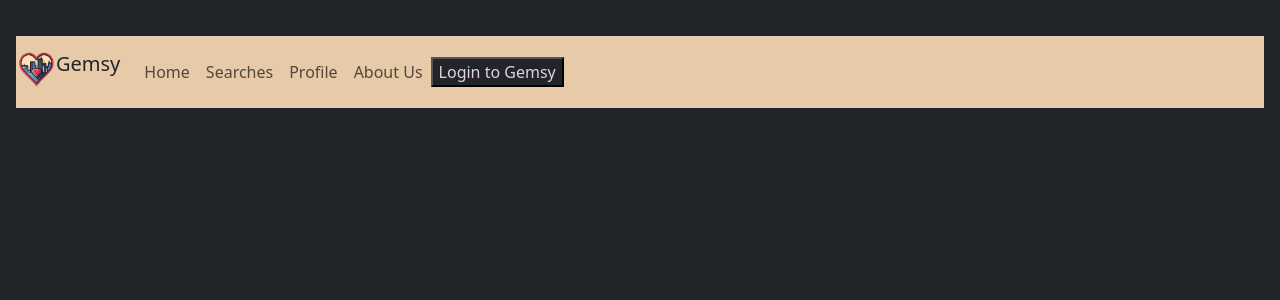
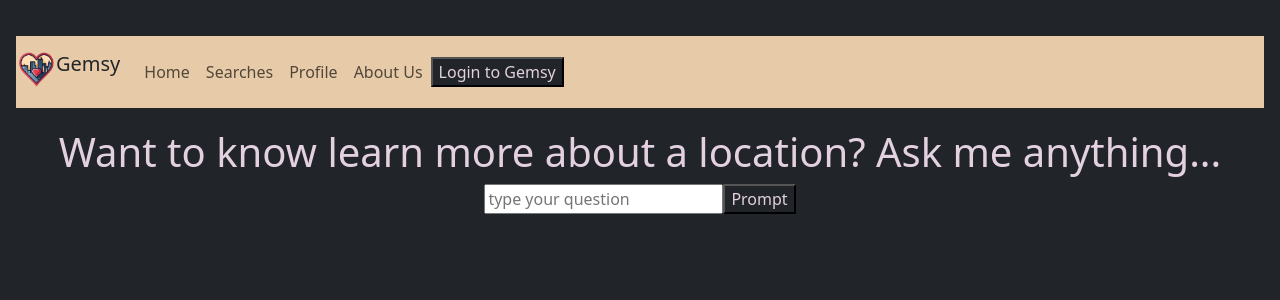
Before and after one commit to 301-Team-2/gemsy, a React (Vite) app: page /chat in a window 1280 px wide. Shown: the top 300 px of the page. Built offline with nearby package versions, Linux system fonts and the light colour scheme.

Commit message:
added chat page

```diff
--- a/src/App.jsx
+++ b/src/App.jsx
@@ -9,6 +9,7 @@ import {
 import SearchDates from './components/SearchDates';
 import Profile from './components/Profile';
 import About from './components/About';
+import ChatGPT from './components/ChatGPT';
 import { LocationProvider } from "./components/LocationContext"; // Use relative import
 
 class App extends React.Component {
@@ -23,6 +24,10 @@ class App extends React.Component {
                 exact path="/"
                 element={<SearchDates />}
               />
+              <Route
+                exact path="/chat"
+                element={<ChatGPT/>}
+                />
               <Route
                 path="/profile"
                 element={<Profile />}
--- /dev/null
+++ b/src/components/ChatGPT.jsx
@@ -0,0 +1,48 @@
+import axios from 'axios';
+import React, {useState} from 'react';
+
+function ChatGPT(){
+    const [searchPromptData, setSearchPromptData] = useState({ prompt: ''});
+    const [promptResponse, setPromptResponse] = useState ('');
+
+const handleSearch = async () => {
+    try {
+        const chatApiUrl = `${import.meta.env.VITE_BACKEND_URL}/chat`; // use this endpoint for chatgpt
+
+        const promptResponse = await axios.get(chatApiUrl, {
+                params: {
+                    message: searchPromptData.prompt,
+                },
+            });
+
+
+        console.log(promptResponse);
+
+    }catch (e){
+        console.error('error:', e);
+
+    }
+};
+
+return (
+    <div>
+        <h1> Want to know learn more about a location? Ask me anything...</h1>
+        <div>
+            <input
+            type='text'
+            placeholder='type your question'
+            value={searchPromptData.prompt}
+            onChange={(e) => setSearchPromptData({prompt: e.target.value})}
+            />
+            <button onClick={handleSearch}>Prompt</button>
+        </div>
+    </div>
+
+)
+
+
+}
+
+
+
+export default ChatGPT;
```
